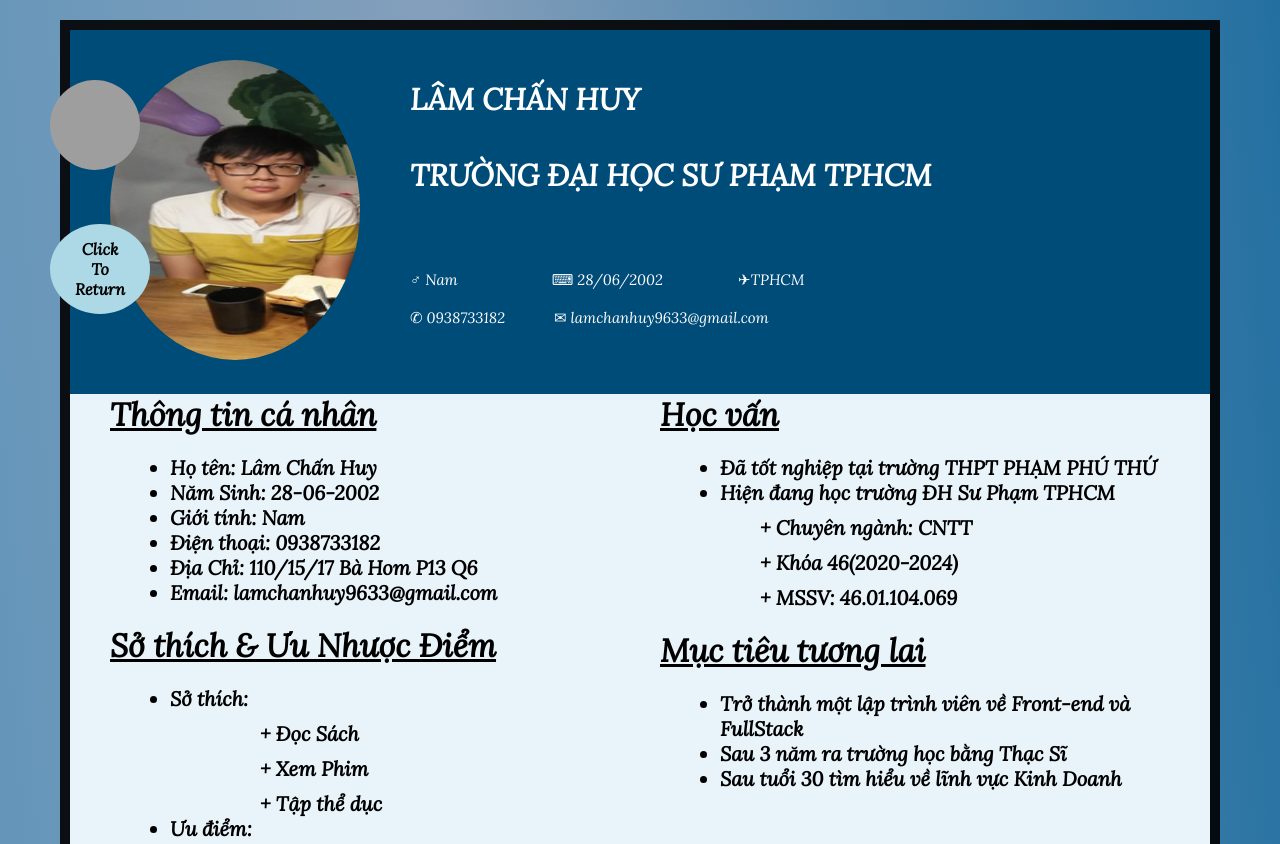
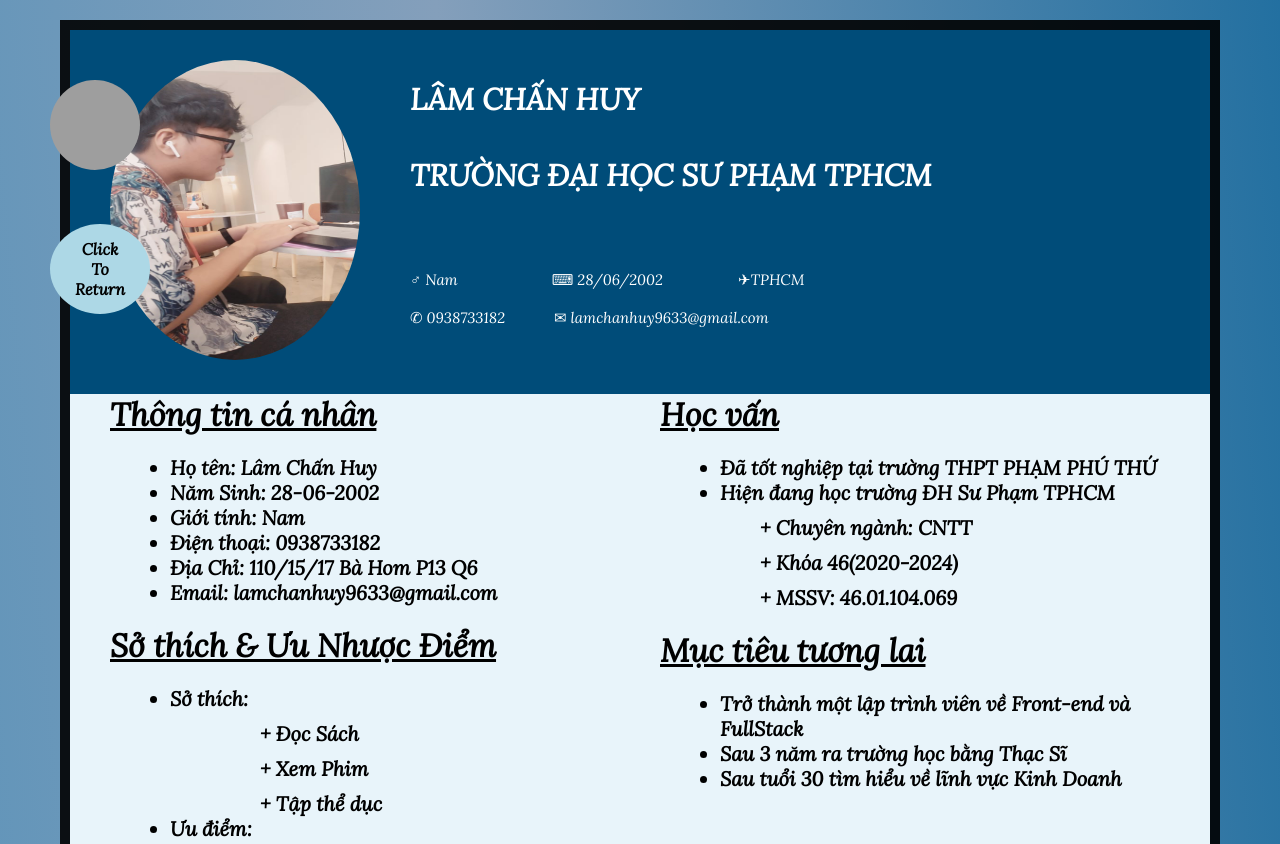
Before and after one commit to huy9633/CV-Huy, a plain HTML site: page index.html in a window 1280 px wide. Shown: the top 844 px of the page. Drawn offline with Linux system fonts and the light colour scheme; grey boxes are pictures that could not be loaded.

Commit message:
Update index.html

```diff
--- a/index.html
+++ b/index.html
@@ -19,7 +19,7 @@
         <div class ="container" >
 
             <div class="yolo">
-                <img class="ava" src="./ava.png"
+                <img class="ava" src="./huy.jpg"
             alt="Ảnh chân dung">
                 <div class="info">
                     <div><b>LÂM CHẤN HUY</b></div>
```
